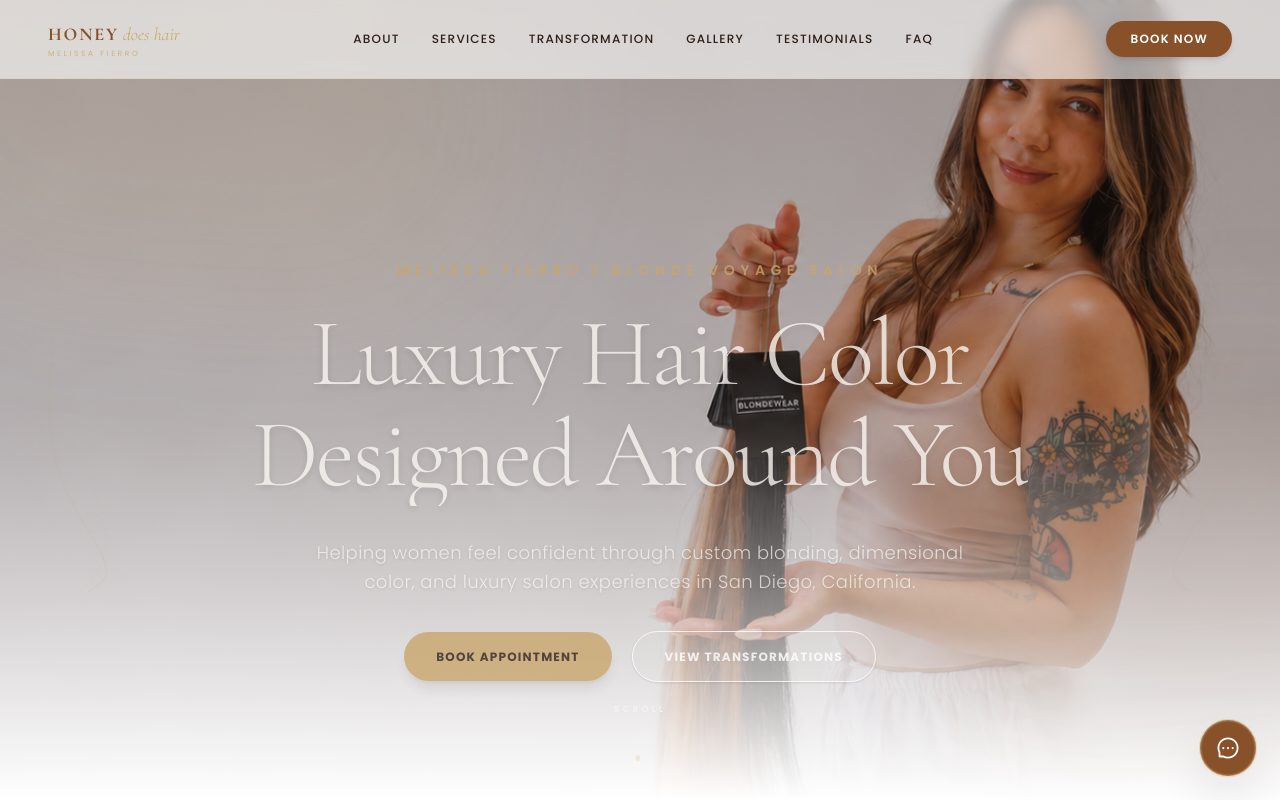
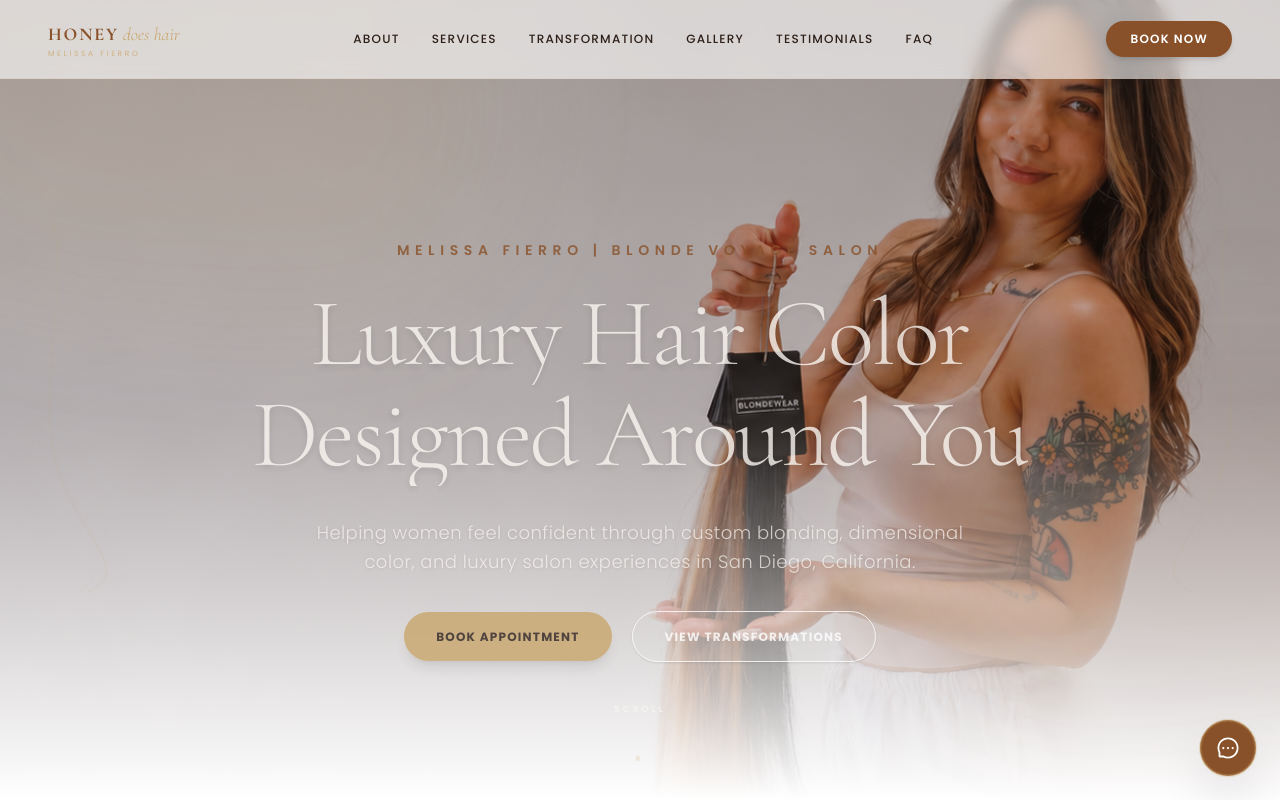
Before and after one commit to hammy012/SaloonWebsite, a React (Vite) app: page / in a window 1280 px wide. Shown: the top 800 px of the page. Built offline with nearby package versions, Linux system fonts and the light colour scheme.

Commit message:
hero section fix

```diff
--- a/src/components/Hero.jsx
+++ b/src/components/Hero.jsx
@@ -108,12 +108,12 @@ export default function Hero() {
 
       {/* Hero Content */}
       <motion.div
-        className="relative z-10 max-w-5xl mx-auto px-6 text-center text-white flex flex-col items-center justify-center pt-24 md:pt-32"
+        className="relative z-10 max-w-5xl mx-auto px-6 text-center text-white flex flex-col items-center justify-center pt-16 md:pt-22"
         style={{ y: textY, opacity: opacityFade }}
       >
         {/* Pre-title */}
         <motion.span
-          className="font-sans text-xs md:text-sm tracking-[0.4em] uppercase text-accent font-semibold mb-6 block"
+          className="font-sans text-xs md:text-sm tracking-[0.4em] uppercase text-primary font-semibold mb-6 block"
           initial={{ opacity: 0, y: 30 }}
           animate={{ opacity: 1, y: 0 }}
           transition={{ duration: 1, ease: [0.16, 1, 0.3, 1] }}
```
